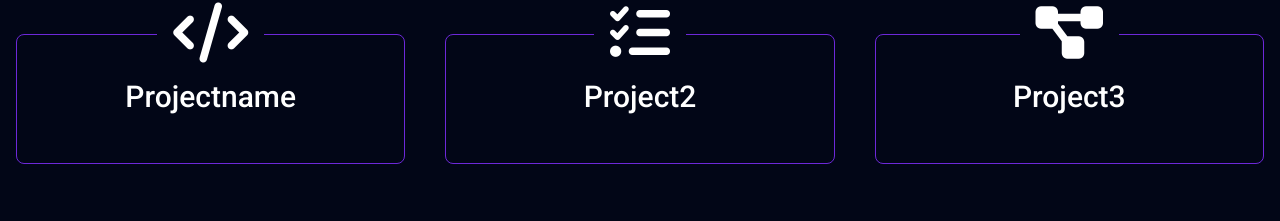
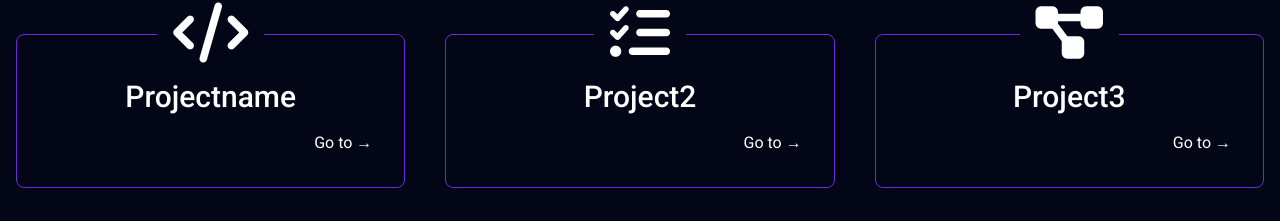
Before and after one commit to Nicktvdd/portfolio, a SvelteKit app: page / in a window 1280 px wide. Shown: the part 964-1185 px from the top of the page. Built offline with nearby package versions, Linux system fonts and the light colour scheme.

Commit message:
beaufitul clickable steps

```diff
--- a/src/components/Main.svelte
+++ b/src/components/Main.svelte
@@ -54,7 +54,7 @@ let steps = [
         Curious to <span class="poppins text-violet-400">see</span> my work?
       </h3>
     </div>
-    <a href=""
+    <a href="https://www.youtube.com/watch?v=H8ZH_mkfPUY&t=7s"
     target="_blank" class="mx-auto px-4 py-2 rounded-md border border border-solid border-white
     flex items-center gap-2 -mb-4 sm:-mb-0 -mt-10 hover:border-violet-700 duration-200">
     <i class="fa-regular fa-circle-play"></i>
--- a/src/components/Step.svelte
+++ b/src/components/Step.svelte
@@ -16,14 +16,15 @@ hover:border-violet-400 duration-200"
     <i class={step.icon} />
   </div>
   <h3 class="font-medium text-xl sm:text-2xl md:text-3xl">{step.name}</h3>
-  <slot/>
+  <slot />
   <div class="flex-1 flex justify-between gap-4 items-center">
-    <div class="ml-auto cursor pointer hover:text-slate-950 duration-200 relative
-    after:absolute after:top-o after:h-0 after:right-full after:w-full after:h-full after:duration-200
-    hover:after:translate-x-full after:z-[-1] overflow-hidden">
-  <p>
-
-  </p>
-</div>
+    <div
+      class="ml-auto cursor-pointer hover:text-slate-950 duration-200 relative
+    after:absolute after:top-0 after:h-0 after:right-full after:w-full after:h-full
+    after:bg-white after:duration-200 hover:after:translate-x-full after:z-[-1]
+    overflow-hidden"
+    >
+      <p class="relative z-4">Go to &rarr;</p>
+    </div>
   </div>
 </a>
```
